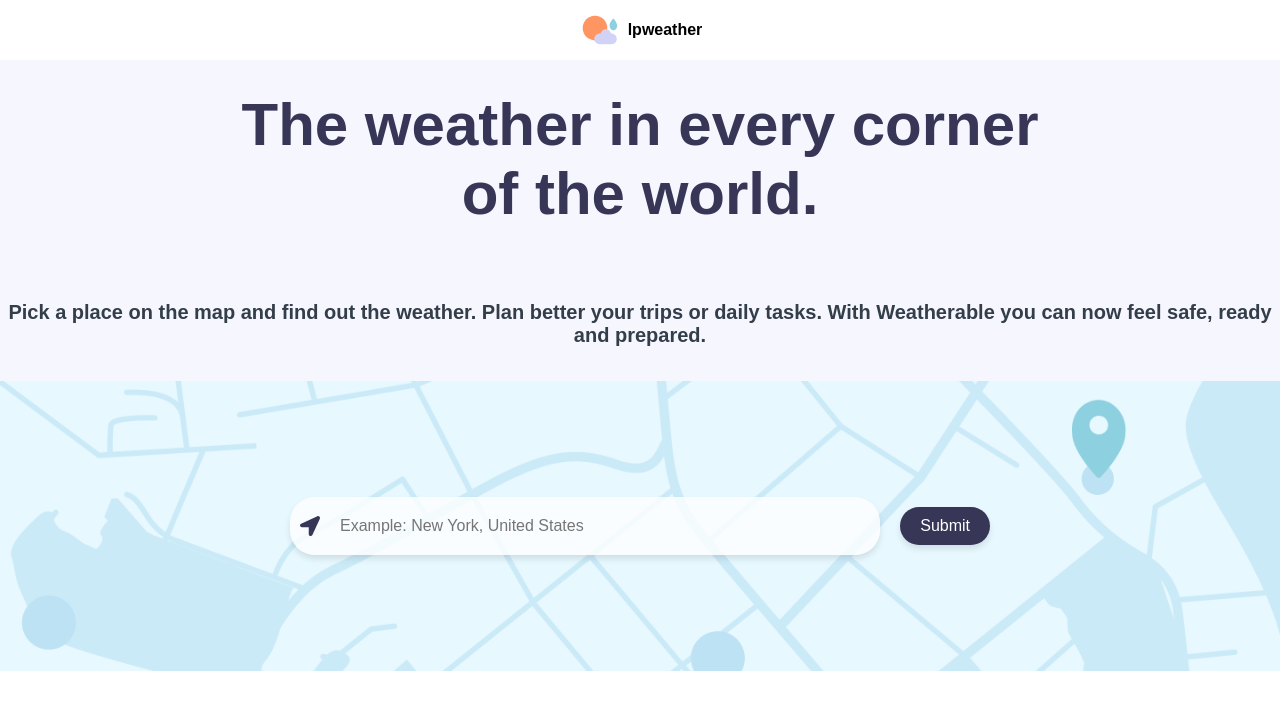
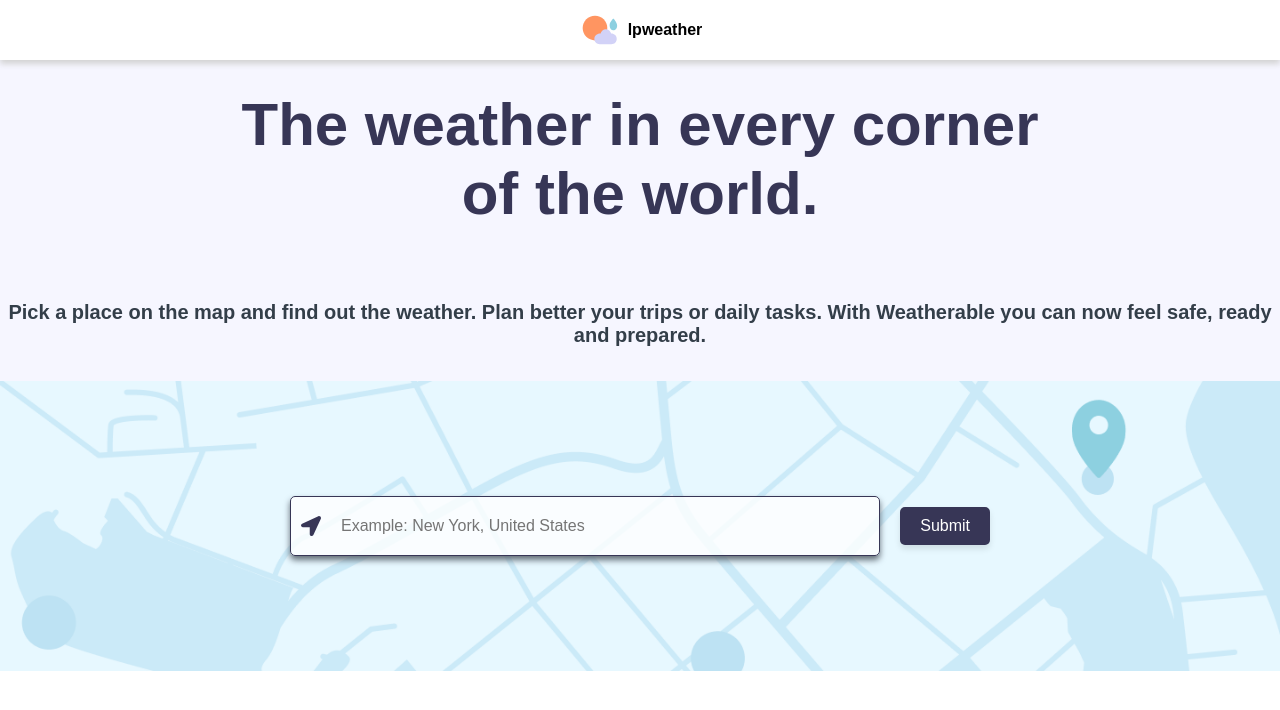
Before and after one commit to gevpa/lpweather, a React (Vite) app: page / in a window 1280 px wide. Shown: the top 710 px of the page. Built offline with nearby package versions, Linux system fonts and the light colour scheme.

Commit message:
fix shadows and borders on header and search bar

```diff
--- a/src/HeaderAndTagline/HeaderSection/header.css
+++ b/src/HeaderAndTagline/HeaderSection/header.css
@@ -7,6 +7,7 @@
   width: 100%;
   position: fixed;
   height: 60px;
+  box-shadow: 0 4px 6px lightgray;
 }
 
 /* .logo {
--- a/src/pages/SearchBar/searchbar.css
+++ b/src/pages/SearchBar/searchbar.css
@@ -32,9 +32,10 @@
   align-items: center;
   background: rgba(255, 255, 255, 0.8);
   padding: 10px;
-  border-radius: 25px;
-  box-shadow: 0 4px 6px rgba(0, 0, 0, 0.1);
+  border-radius: 5px;
+  box-shadow: 0 4px 6px #636d77;
   width: 100%;
+  border: 1px solid #373656;
 }
 
 .locationIcon {
@@ -60,7 +61,7 @@
   background: #373656;
   color: white;
   padding: 10px 20px;
-  border-radius: 20px;
+  border-radius: 5px;
   cursor: pointer;
   font-size: 16px;
   white-space: nowrap;
```
